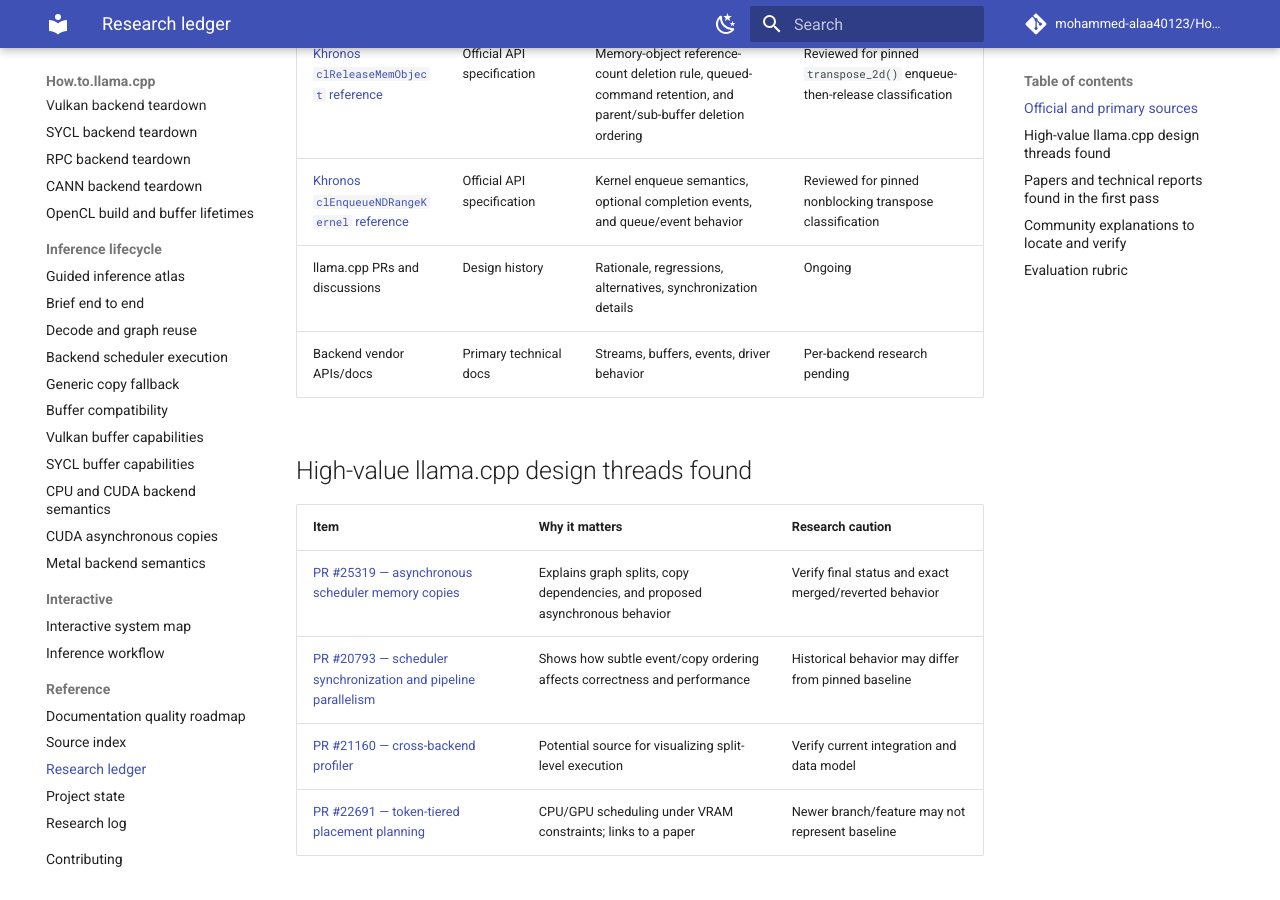
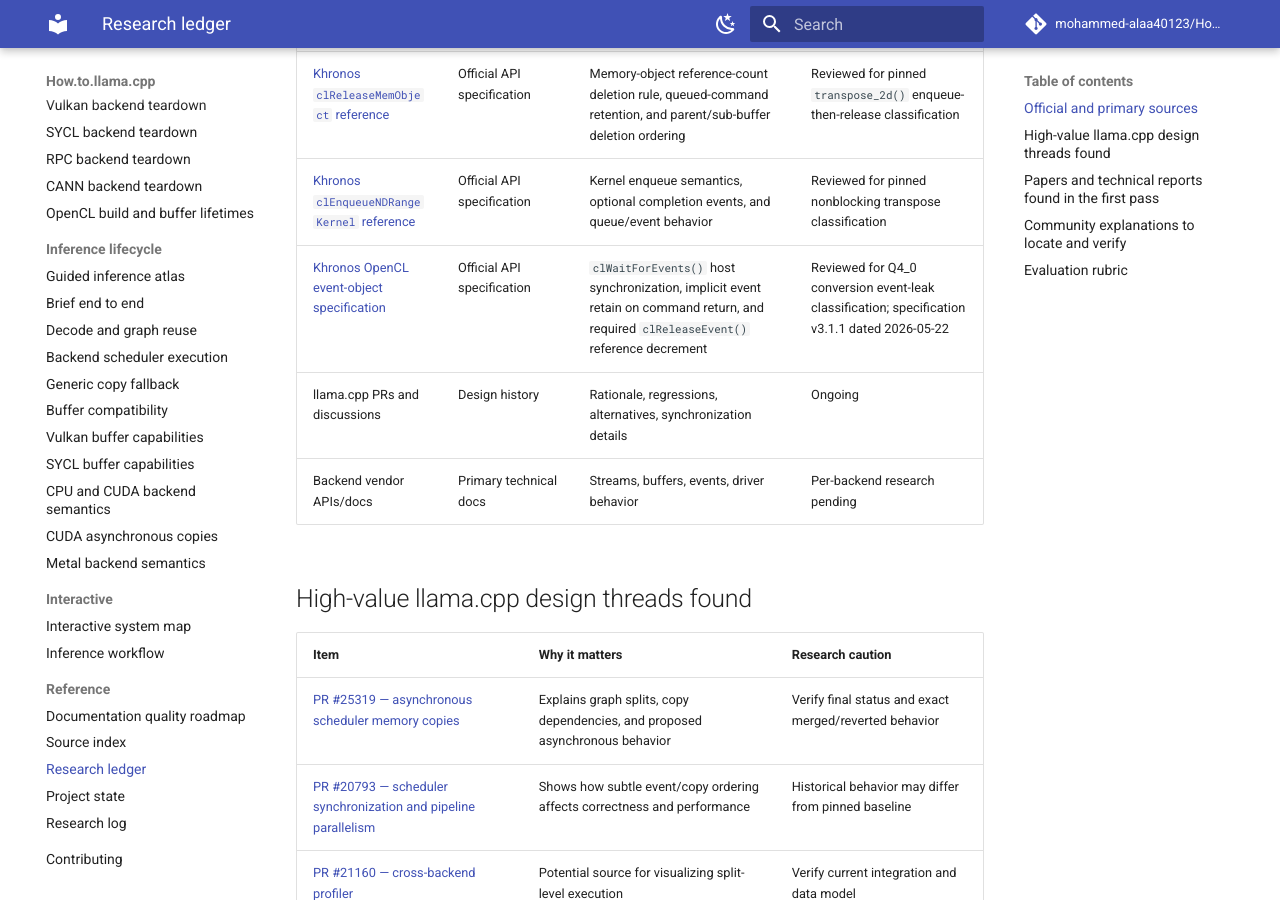
Before and after one commit to mohammed-alaa40123/How.to.llama.cpp, an MkDocs documentation site: the page built from docs/reference/research-ledger.md, in a window 1280 px wide and 900 px high, scrolled down 764 px. Built offline with MkDocs 1.6.1 and Material for MkDocs 9.7.7, drawn with Linux system fonts in a browser that asks for light colours; comment, search, counter and statistics services are not loaded.

Commit message:
docs: add OpenCL event lifetime source

```diff
--- a/docs/reference/research-ledger.md
+++ b/docs/reference/research-ledger.md
@@ -12,6 +12,7 @@
 | [Pinned llama.cpp OpenCL backend guide](https://github.com/ggml-org/llama.cpp/blob/e3546c7948e3af463d0b401e6421d5a4c2faf565/docs/backend/OPENCL.md) | Official backend documentation | Intended hardware/OS scope, build paths, kernel deployment options, and known limitations | Reviewed for OpenCL build/lifetime foundation; teardown contracts still require source audit |
 | [Khronos `clReleaseMemObject` reference](https://registry.khronos.org/OpenCL/specs/unified/refpages/man/html/clReleaseMemObject.html) | Official API specification | Memory-object reference-count deletion rule, queued-command retention, and parent/sub-buffer deletion ordering | Reviewed for pinned `transpose_2d()` enqueue-then-release classification |
 | [Khronos `clEnqueueNDRangeKernel` reference](https://registry.khronos.org/OpenCL/specs/unified/refpages/man/html/clEnqueueNDRangeKernel.html) | Official API specification | Kernel enqueue semantics, optional completion events, and queue/event behavior | Reviewed for pinned nonblocking transpose classification |
+| [Khronos OpenCL event-object specification](https://registry.khronos.org/OpenCL/specs/unified/html/OpenCL_API.html#event-objects) | Official API specification | `clWaitForEvents()` host synchronization, implicit event retain on command return, and required `clReleaseEvent()` reference decrement | Reviewed for Q4_0 conversion event-leak classification; specification v3.1.1 dated 2026-05-22 |
 | llama.cpp PRs and discussions | Design history | Rationale, regressions, alternatives, synchronization details | Ongoing |
 | Backend vendor APIs/docs | Primary technical docs | Streams, buffers, events, driver behavior | Per-backend research pending |
 
```
